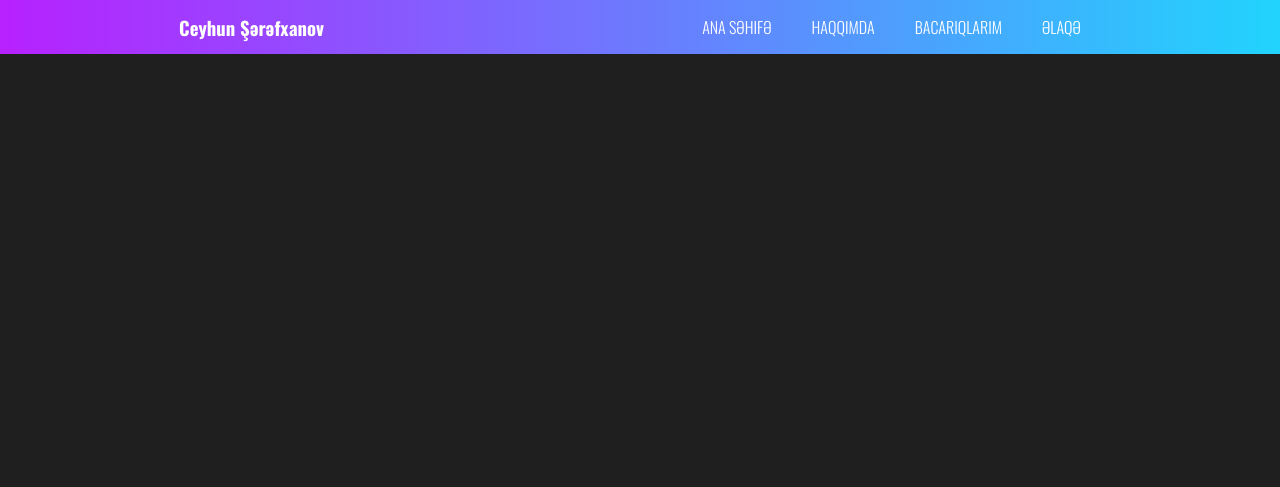
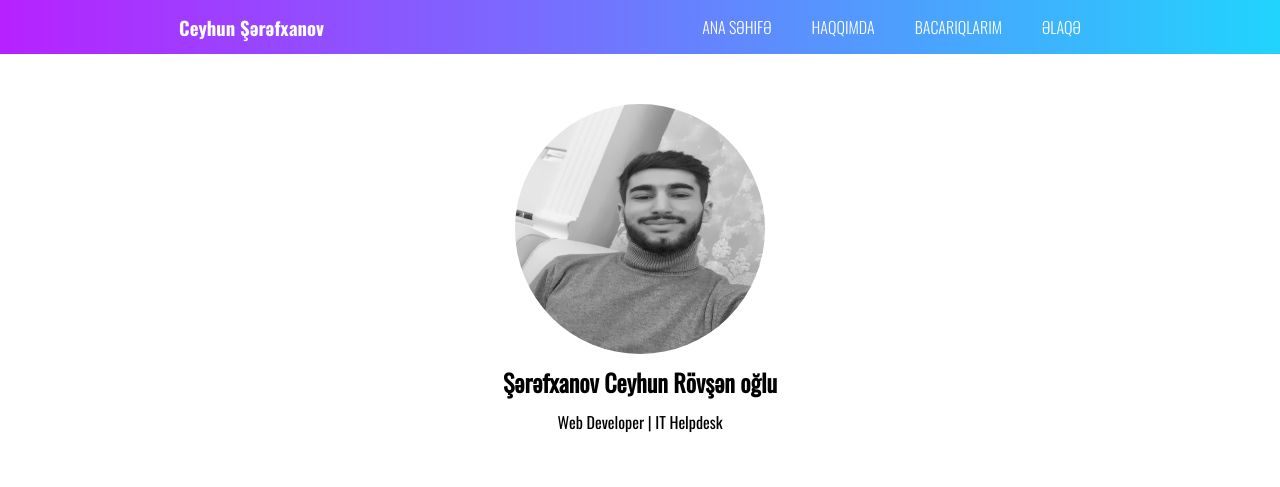
Before and after one commit to Arafh666/JayhunSharafkhanov, a plain HTML site: page index.html in a window 1280 px wide. Drawn offline with Linux system fonts and the light colour scheme.

Commit message:
main_added

```diff
--- a/css/global.css
+++ b/css/global.css
@@ -8,5 +8,5 @@
     box-sizing: border-box;
 }
 body{
-background-color: rgb(31, 31, 31);
+background-color: white;
 }
--- a/css/style.css
+++ b/css/style.css
@@ -1,18 +1,19 @@
 .grid-container {
   display: grid;
   grid-template-columns: repeat(3, 1fr);
-  grid-template-rows: repeat(5, 1fr);
+  /* grid-template-rows: repeat(5, 1fr); */
   grid-template-areas:
     "item1 item1 item1"
-    "item2 item2 item2"
-    "item3 item3 item3"
+    "item2 item2 item2";
+    /* "item3 item3 item3"
     "item4 item4 item4"
-    "item5 item5 item5";
+    "item5 item5 item5"; */
 }
 
 .item1 {
   background-color: #21d4fd;
   background-image: linear-gradient(270deg, #21d4fd 0%, #b721ff 100%);
+
 }
 
 .item1>#navbar>.left>h1{
@@ -44,3 +45,23 @@
     align-items: center;
     justify-content: space-around;
 }
+
+.grid-item>#main>.main>img{
+    height: 250px;
+    width:250px;
+    border-radius: 50%;
+}
+#main{
+    padding: 50px;
+    /* margin-top: 50px; */
+    display: flex;
+    justify-content: center;
+    align-items: center;
+}
+#main>.main{
+    display: flex;
+    flex-direction: column;
+    align-items: center;
+    gap: 10px;
+
+}
--- a/index.html
+++ b/index.html
@@ -1,21 +1,20 @@
 <!DOCTYPE html>
 <html lang="en">
   <head>
-    <meta charset="UTF-8">
-    <meta http-equiv="X-UA-Compatible" content="IE=edge">
-    <meta name="viewport" content="width=device-width, initial-scale=1.0">
+    <meta charset="UTF-8" />
+    <meta http-equiv="X-UA-Compatible" content="IE=edge" />
+    <meta name="viewport" content="width=device-width, initial-scale=1.0" />
     <title>Jeyhun Sharafxanov</title>
-    <link rel="stylesheet" href="./css/font.css">
-    <link rel="stylesheet" href="./css/global.css">
-    <link rel="stylesheet" href="./css/style.css">
+    <link rel="stylesheet" href="./css/font.css" />
+    <link rel="stylesheet" href="./css/global.css" />
+    <link rel="stylesheet" href="./css/style.css" />
   </head>
   <body>
     <section class="grid-container">
-        <div style="grid-area: item1; background-color: red;" class="grid-item item1">
+      <div style="grid-area: item1" class="item1">
         <section id="navbar">
           <div class="left">
             <h1>Ceyhun Şərəfxanov</h1>
-
           </div>
           <div class="right">
             <ul>
@@ -26,15 +25,19 @@
             </ul>
           </div>
         </section>
-
-
-
-
       </div>
-        <!-- <div style="grid-area: item2; background-color: goldenrod;" class="grid-item">2</div>
-        <div style="grid-area: item3; background-color: green;" class="grid-item">3</div>
-        <div style="grid-area: item4; background-color: brown;" class="grid-item">4</div>
-        <div style="grid-area: item5; background-color: blue;" class="grid-item">5</div> -->
+      <div style="grid-area: item2" class="grid-item">
+        <section id="main">
+          <div class="main">
+            <img src="./assets/img/IMG_4718.JPG" alt="" />
+            <h2>Şərəfxanov Ceyhun Rövşən oğlu</h2>
+            <p>Web Developer | IT Helpdesk</p>
+          </div>
+        </section>
+      </div>
+      <!-- <div style="grid-area: item3; background-color: green;" class="grid-item">3</div> -->
+      <!-- <div style="grid-area: item4; background-color: brown;" class="grid-item">4</div> -->
+      <!-- <div style="grid-area: item5; background-color: blue;" class="grid-item">5</div> -->
     </section>
   </body>
 </html>
```
Also changed, not shown: assets/img/IMG_4718.JPG (added). Lines whose indentation alone changed are shown as unchanged.
